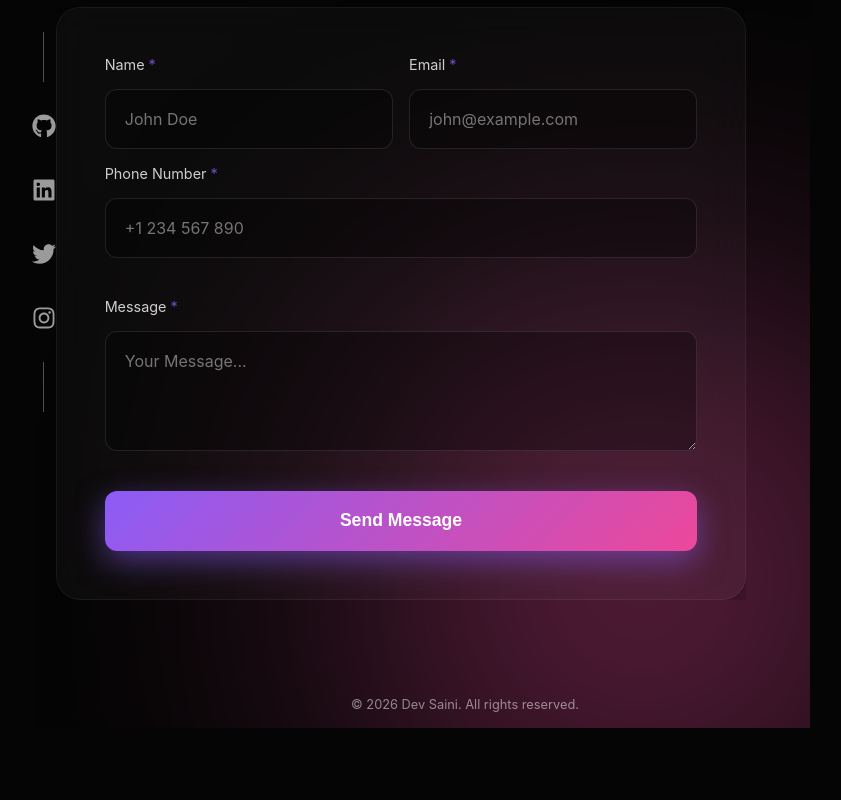
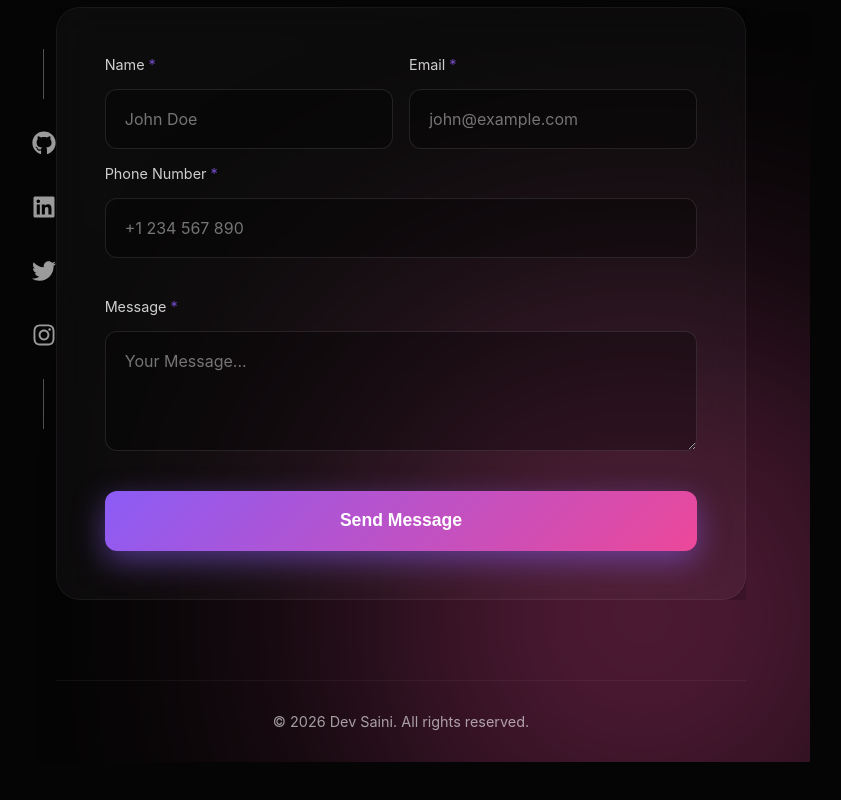
Before and after one commit to sainidev1211/My-portfolio, a Next.js app: page / in a window 1280 px wide. Shown: the part 5880-6680 px from the top of the page, without its empty margins (239-1080 px from the left). Before the commit the page ends 6658 px from the top, so only its background shows below. Built offline with nearby package versions, Linux system fonts and the light colour scheme; no server answers; the database is empty.

Commit message:
fix(ui): anchor footer to contact form and adjust spacing

```diff
--- a/src/components/home/Contact.tsx
+++ b/src/components/home/Contact.tsx
@@ -46,7 +46,7 @@ const Contact = () => {
     };
 
     return (
-        <section id="contact" className={styles.section} style={{ display: 'flex', flexDirection: 'column', height: '100%', justifyContent: 'center', position: 'relative' }}>
+        <section id="contact" className={styles.section} style={{ display: 'flex', flexDirection: 'column', minHeight: 'auto', position: 'relative', paddingBottom: 0 }}>
             {/* Decorative Elements */}
             <div style={{ position: 'absolute', bottom: '-10%', right: '-10%', width: '500px', height: '500px', background: 'var(--secondary-glow)', filter: 'blur(150px)', borderRadius: '50%', zIndex: 0 }} />
 
@@ -167,7 +167,15 @@ const Contact = () => {
                 </ScrollReveal>
             </div>
 
-            <div style={{ position: 'absolute', bottom: '1rem', width: '100%', textAlign: 'center', opacity: 0.5, fontSize: '0.8rem' }}>
+            <div style={{
+                marginTop: '5rem',
+                padding: '2rem 0',
+                width: '100%',
+                textAlign: 'center',
+                opacity: 0.6,
+                fontSize: '0.9rem',
+                borderTop: '1px solid rgba(255,255,255,0.08)'
+            }}>
                 &copy; {new Date().getFullYear()} Dev Saini. All rights reserved.
             </div>
         </section>
```
